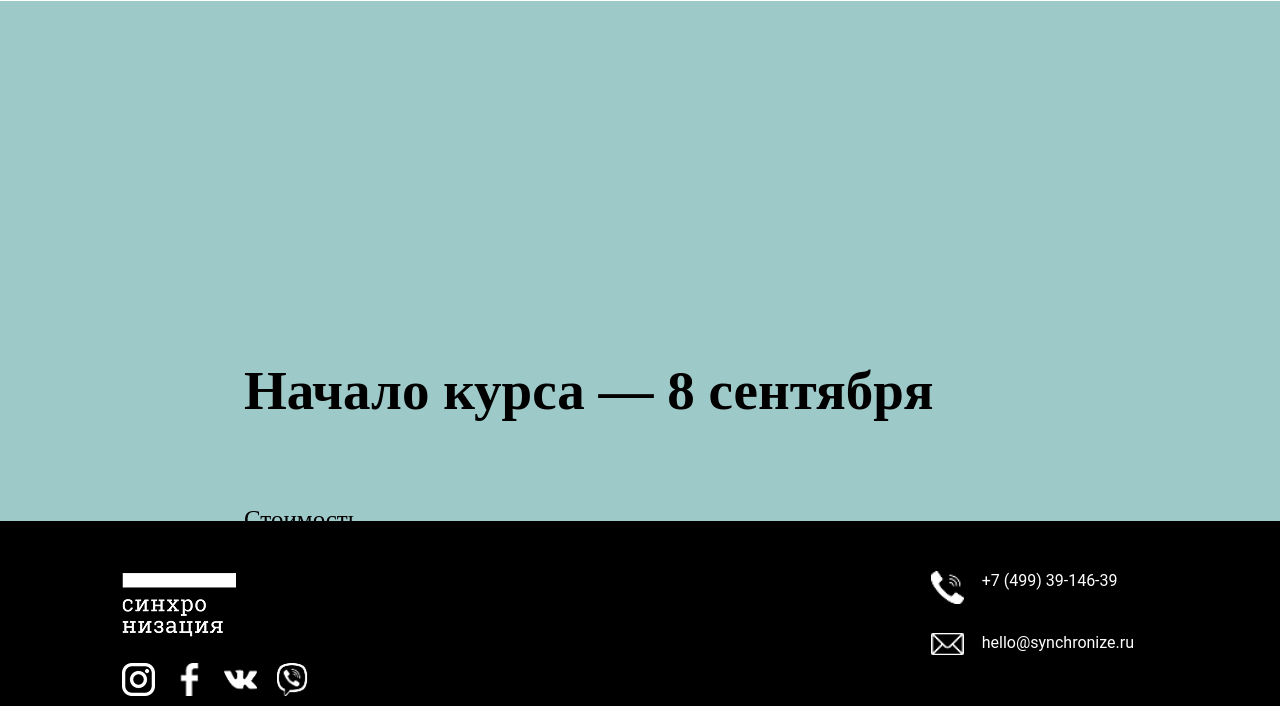
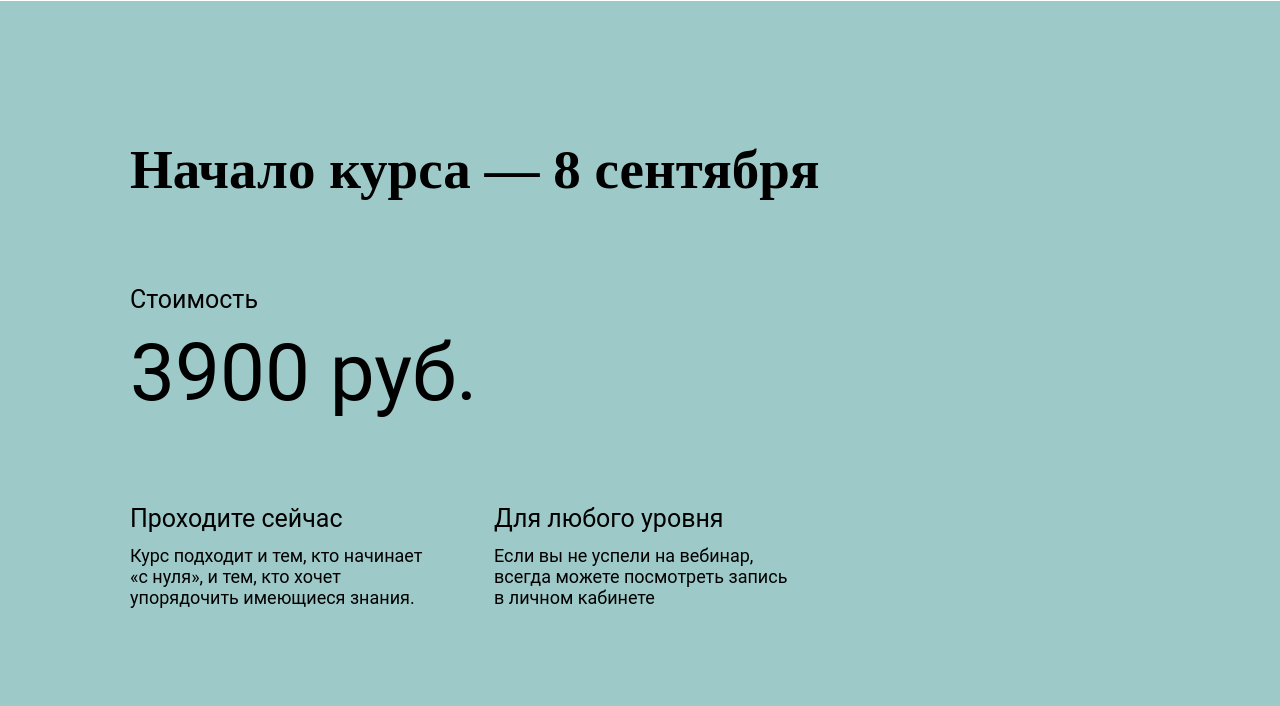
Before and after one commit to QasimovElsevar/PixelSquadProject, a plain HTML site: page htmlfile.html in a window 1280 px wide. Shown: the part 69-775 px from the top of the page. Drawn offline with Linux system fonts and the light colour scheme; a web font is replaced by a local one.

Commit message:
fixed big screen

```diff
--- a/stylesheet.css
+++ b/stylesheet.css
@@ -92,11 +92,16 @@ footer .inside-right-list {
 }
 
 #section7 {
-    width: 100%;
-    height: 65vh;
+    /* width: 100%; */
+    /* height: 65vh; */
     background-color: rgba(157, 201, 200, 1);
-    padding-left: 122px;
-    padding-top: 179px;
+    padding-left: 130px;
+    /* padding-top: 190px; */
+    /* padding-bottom: 100px; */
+    display: flex;
+    align-items: center;
+    /* height: 780px; */
+    height: 93vh;
 }
 
 #section7 ul {
@@ -105,8 +110,8 @@ footer .inside-right-list {
 }
 
 #section7 .section7-content {
-    padding-left: 122px;
-    padding-top: 179px;
+    /* padding-left: 122px; */
+    /* padding-top: 179px; */
     display: flex;
     flex-direction: column;
     gap: 84px;
@@ -120,10 +125,13 @@ footer .inside-right-list {
 
 #section7 .headings {
     font-size: 25px;
+    margin-bottom: 12px;
+    font-family: "Roboto";
 }
 
 #section7 .number {
     font-size: 80px;
+    font-family: "Roboto";
 }
 
 #section7 .info-list {
@@ -134,6 +142,7 @@ footer .inside-right-list {
 #section7 .info-text {
     width: 294px;
     font-size: 18px;
+    font-family: "Roboto";
 }
 
 @media screen and (min-width: 601px) and (max-width: 1024px) {
```
